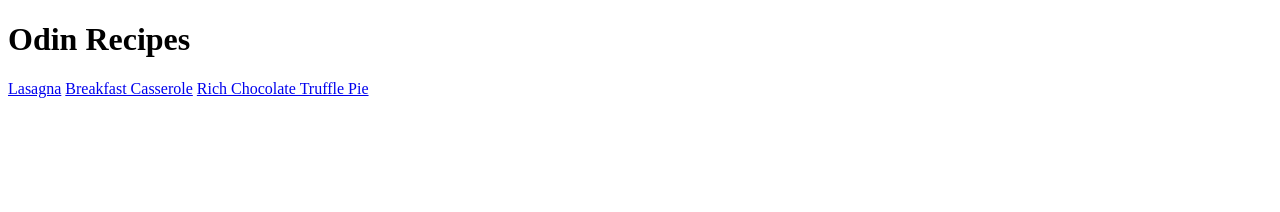
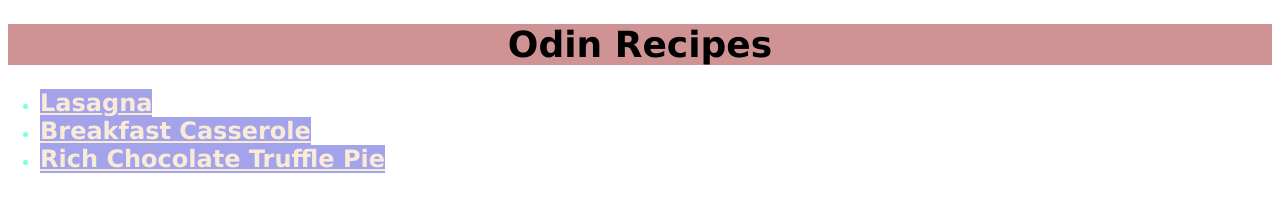
Before and after one commit to Bashnu/odin-recipes, a plain HTML site: page index.html in a window 1280 px wide. Drawn offline with Linux system fonts and the light colour scheme.

Commit message:
minor styling additions

```diff
--- a/index.html
+++ b/index.html
@@ -3,14 +3,16 @@
 <head>
     <meta charset="UTF-8">
     <meta name="viewport" content="width=device-width, initial-scale=1.0">
+    <link rel="stylesheet" href="style.css" />
     <title>Document</title>
 </head>
 <body>
-    <h1>Odin Recipes</h1>
-    <a href="recipes/lasagna.html">Lasagna</a>
-    <a href="recipes/breakfastcasserole.html">Breakfast Casserole</a>
-    <a href="recipes/rich-chocolate-truffle-pie.html">Rich Chocolate Truffle Pie</a>
-
+    <h1 class="title bold">Odin Recipes</h1>
+    <ul>
+    <li><a class="biggerbetter bold" href="recipes/lasagna.html">Lasagna</a></li>
+    <li><a class="biggerbetter bold" href="recipes/breakfastcasserole.html">Breakfast Casserole</a></li>
+    <li><a class="biggerbetter bold" href="recipes/rich-chocolate-truffle-pie.html">Rich Chocolate Truffle Pie</a></li>
+    </ul>
 
 </body>
 </html>
--- a/style.css
+++ b/style.css
@@ -0,0 +1,30 @@
+.title {
+    text-align: center;
+    background-color: rgb(208, 147, 147);
+    font-size: 36px;
+
+}
+
+.biggerbetter {
+    font-size: 24px;
+    color: antiquewhite;
+    background-color: rgb(163, 163, 236);
+
+}
+
+.bold {
+    font-family: Verdana, Geneva, Tahoma, sans-serif;
+    font-weight: 800;
+}
+
+.img {
+    height: auto;
+    width: auto;
+}
+
+ul {
+    padding-left: 2rem;
+    font-size: 18px;
+    color: aquamarine;
+
+}
```
Also changed, not shown: recipes/lasagna.html (+5 -4 lines).
